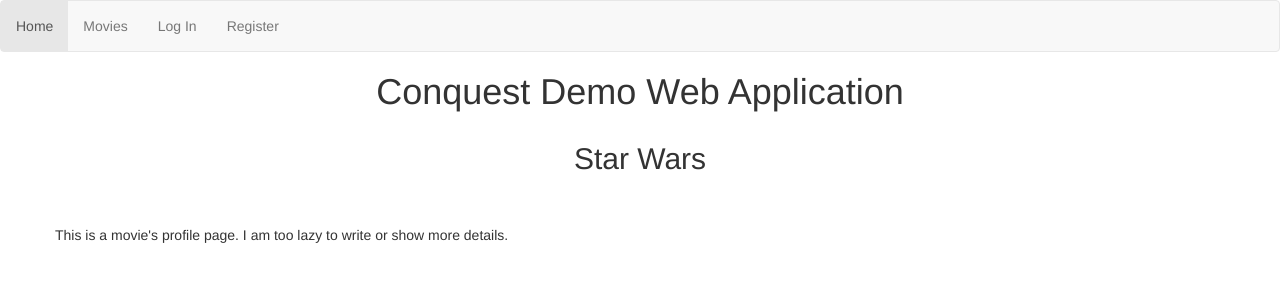
After one commit to abhirathod95/Conquest, a Flask app: page /movies/1 in a window 1280 px wide. The commit adds this page. Shown: the top 300 px of the page. Run offline with Flask 2, Linux system fonts and the light colour scheme; data comes from the database, SQL or seed files in the repository; some libraries are stand-ins or nearby versions.

Commit message:
Added a movie profile page that isn't in the navigation bar to check spider's capabilities.

```diff
--- a/Vuln_App/app/templates/base.html
+++ b/Vuln_App/app/templates/base.html
@@ -9,7 +9,7 @@
 
 	<link rel="stylesheet" href="http://fontawesome.io/assets/font-awesome/css/font-awesome.css">
 
-	<link rel="stylesheet" href="static/main.css">
+	<!--<link rel="stylesheet" href="static/main.css">-->
 
 	<head>
 	</head>
--- a/Vuln_App/app/templates/login.html
+++ b/Vuln_App/app/templates/login.html
@@ -5,7 +5,7 @@
     <center>
         <form action="" method="POST" class="form-horizontal">
             <div class="row">
-                <h2>Log In</h2>
+                <h2>Log In!</h2>
             </div>
             {% with messages = get_flashed_messages() %}
                 {% if messages %}
--- /dev/null
+++ b/Vuln_App/app/templates/movie.html
@@ -0,0 +1,20 @@
+{% extends "base.html" %}
+{% block content %}
+
+<div class="container">
+	{% if movie %}
+    	<div class="row">
+    		<center><h2> {{movie.title}} </h2></center>
+    	</div>
+    	<br></br>
+    	<div class="row">
+    		<p> This is a movie's profile page. I am too lazy to write or show more details. </p>
+    	</div>
+    {% else %}
+    	<div class="row">
+    		<h2>Invalid movie id! Please visit the <a href="/movies">Movies Page</a> to see a list of available movies.</h3>
+    	</div>
+	{% endif %}
+</div>
+
+{% endblock %}
--- a/Vuln_App/app/views.py
+++ b/Vuln_App/app/views.py
@@ -93,3 +93,8 @@
 				  "year" : "None",
 				  "genre" : "None"}]
 	return render_template("movies.html", movies=movies)
+
+@app.route('/movies/<int:movie_id>', methods=["GET"])
+def movie_profile(movie_id):
+	movie = Movie.query.filter_by(id=movie_id).first()
+	return render_template("movie.html", movie=movie)
```
Also changed, not shown: Vuln_App/app/templates/movies.html (+4 -4 lines).
